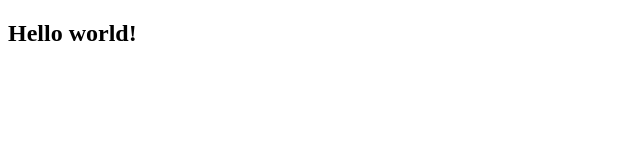
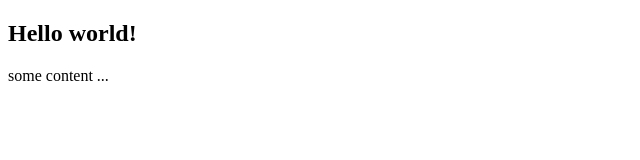
Before and after one commit to lukasrohatsch/SLM, a plain HTML site: page page.html in a window 1280 px wide. Shown: the whole page, without its empty margins (0-640 px from the left). Drawn offline with Linux system fonts and the light colour scheme.

Commit message:
added paragraph

```diff
--- a/page.html
+++ b/page.html
@@ -7,6 +7,7 @@
 </head>
 <body>
     <h2>Hello world!</h2>
+    <p>some content ...</p>
 
 </body>
 </html>
```
